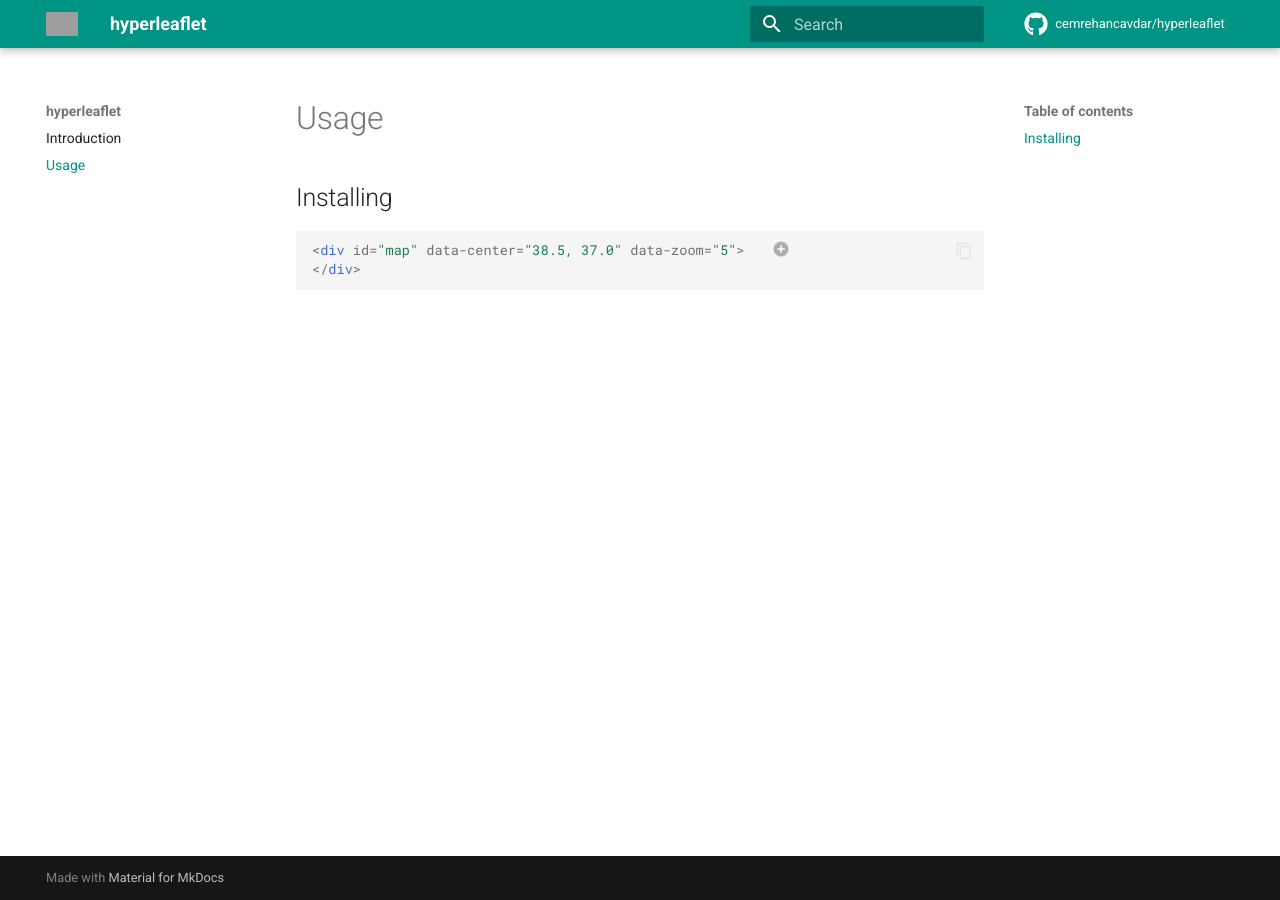
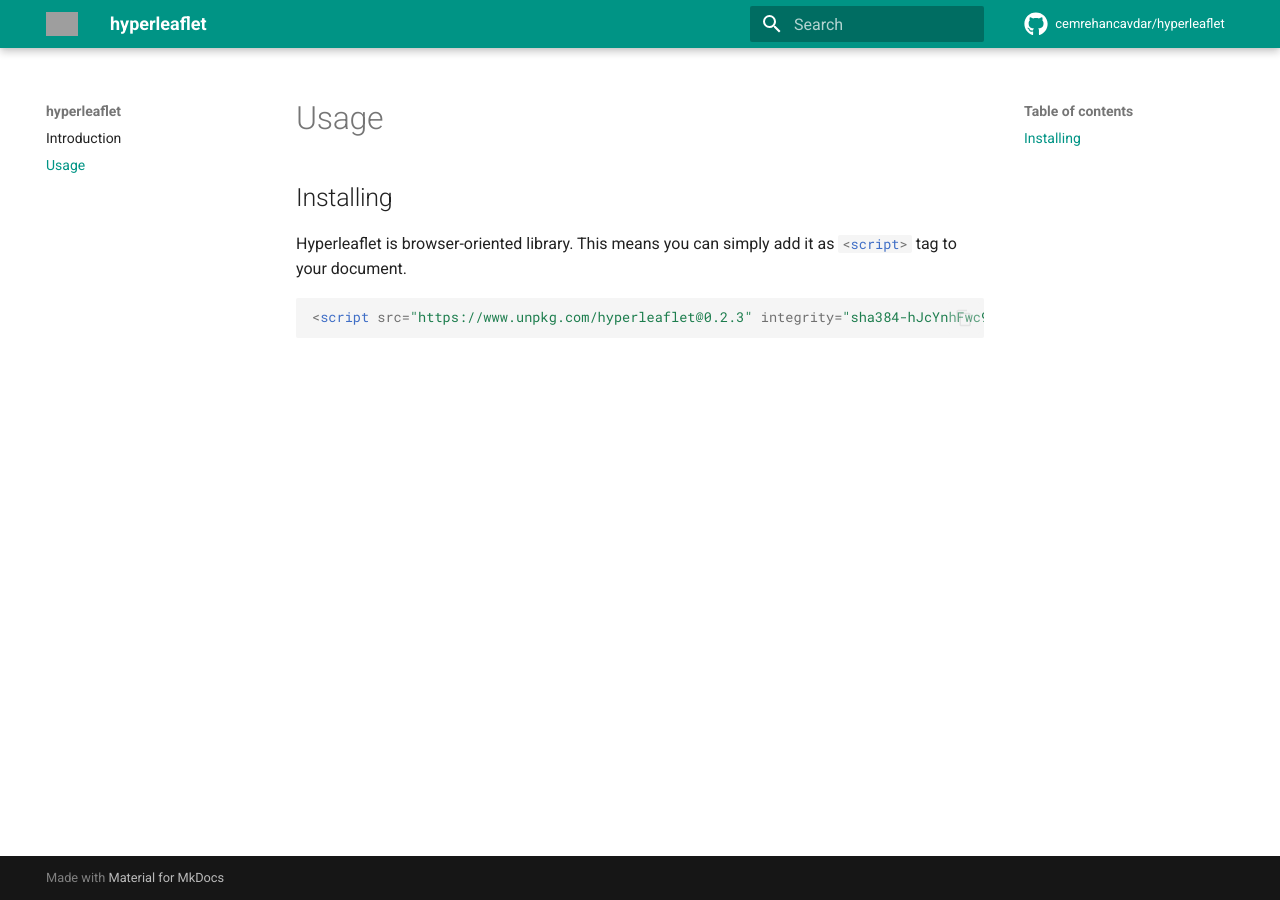
Before and after one commit to cemrehancavdar/hyperleaflet, an MkDocs documentation site: the page built from docs/usage.md, in a window 1280 px wide. Built offline with MkDocs 1.6.1 and Material for MkDocs 9.7.7, drawn with Linux system fonts in a browser that asks for light colours; comment, search, counter and statistics services are not loaded; grey boxes are pictures that could not be loaded.

Commit message:
feat: installing part added

````diff
--- a/docs/usage.md
+++ b/docs/usage.md
@@ -1,8 +1,7 @@
 ## Installing
 
+Hyperleaflet is browser-oriented library. This means you can simply add it as `#!html <script>` tag to your document.
+
 ```html
-<div id="map" data-center="38.5, 37.0" data-zoom="5">   <!-- (1)! -->
-</div>
+<script src="https://www.unpkg.com/hyperleaflet@0.2.3" integrity="sha384-hJcYnhFwc9+OUe4q7GsQz3cYn5tXKOzO6pl/wjSc2FKofcAfN/nsQg5Il+jCiFN+" crossorigin="anonymous"></script>
 ```
-
-1.  Testing on gh 🌑
````
